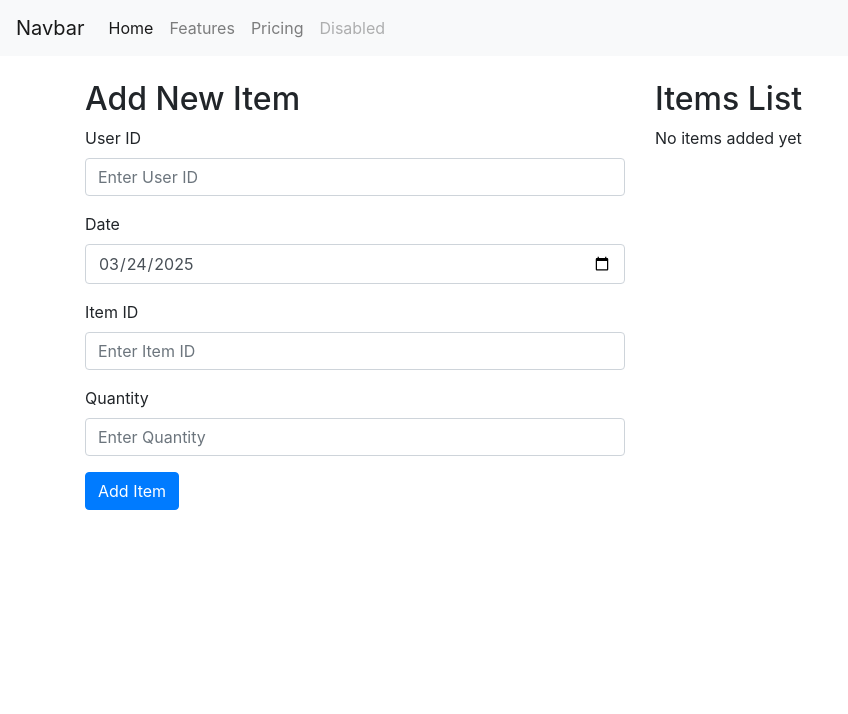
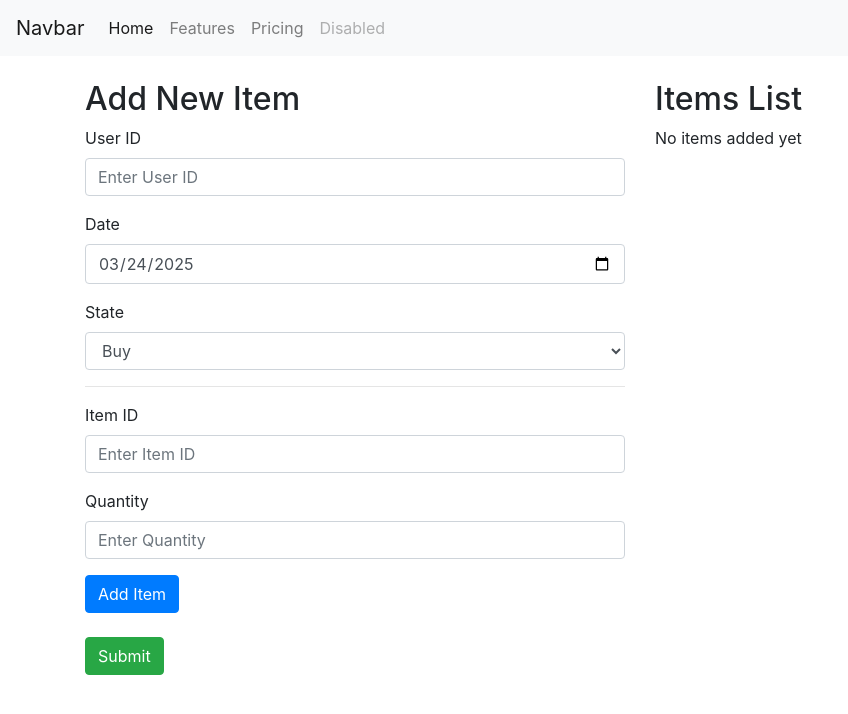
Before and after one commit to ChamodyaIshani99/ShoppingList_Management, a React (Vite) app in the folder front/: page /addshoppingList in a window 1280 px wide. Shown: the top 714 px of the page, without its empty margins (0-848 px from the left). Built offline with nearby package versions, Linux system fonts and the light colour scheme.

Commit message:
add submit button

```diff
--- a/front/src/components/AddItem.jsx
+++ b/front/src/components/AddItem.jsx
@@ -3,6 +3,7 @@ import React, { useState, useEffect } from 'react';
 const AddItem = () => {
   const [userId, setUserId] = useState('');
   const [date, setDate] = useState('');
+  const [state, setState] = useState('buy');
   const [itemId, setItemId] = useState('');
   const [quantity, setQuantity] = useState('');
   const [items, setItems] = useState([]);
@@ -118,7 +119,19 @@ const AddItem = () => {
                 required
               />
             </div>
+            <div className="form-group mb-3">
+              <label>State</label>
+              <select
+                className="form-control"
+                value={state}
+                onChange={(e) => setState(e.target.value)}
+              >
+                <option value="buy">Buy</option>
+                <option value="not buy">Not Buy</option>
+              </select>
+            </div>
 
+            <hr />
 
             <div className="form-group mb-3">
               <label>Item ID</label>
@@ -149,6 +162,8 @@ const AddItem = () => {
               Add Item
             </button>
           </form>
+          <br />
+          <input class="btn btn-success" type="submit" value="Submit"></input>
         </div>
 
         {/* Right Side Item List */}
```
